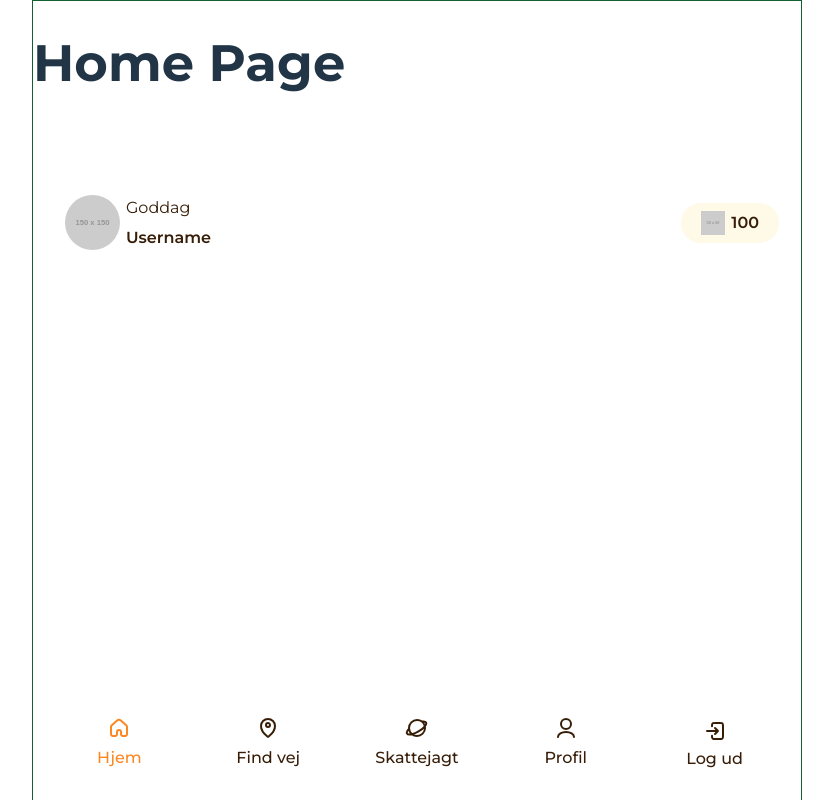
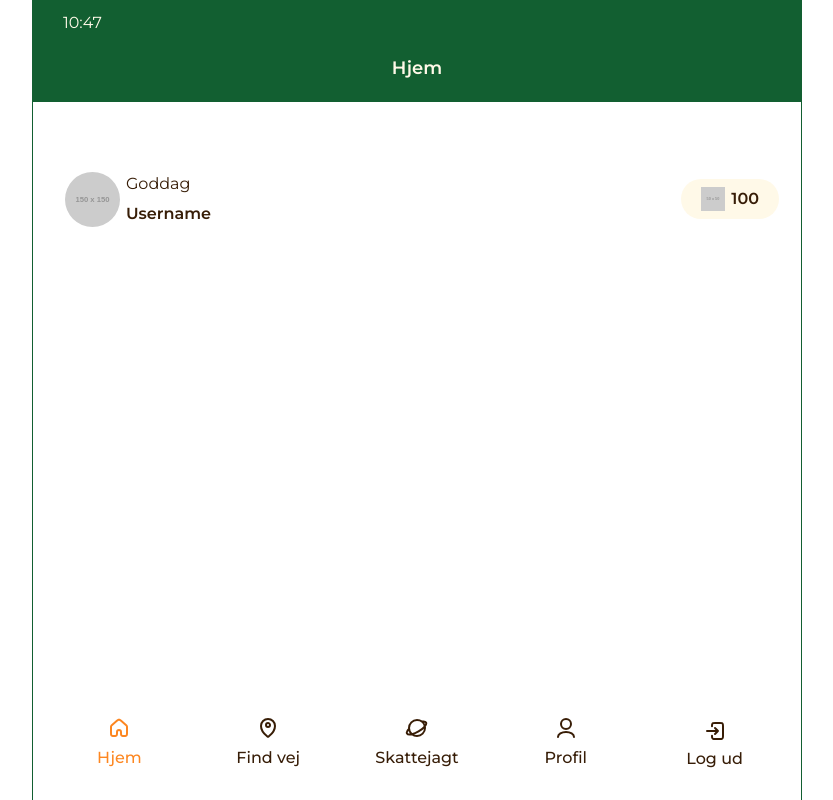
Before and after one commit to alvihelene/Geografiskhave-FE-alvitest, a React (Vite) app: page / in a window 1280 px wide. Shown: the whole page, without its empty margins (223-1056 px from the left). Built offline with nearby package versions, Linux system fonts and the light colour scheme.

Commit message:
alvi_branch made with the first component - header-component is done
Extra "right-div" is made, if there needs to be added template icons for the internet-connections.

```diff
--- a/src/components/shared/header/header.scss
+++ b/src/components/shared/header/header.scss
@@ -0,0 +1,35 @@
+@use "../../../assets/variable.scss" as v;
+
+.header {
+    display: flex;
+    flex-direction: column;
+    align-items: center;
+    padding: 10px;
+    background-color:v.$green;
+    color: v.$beige;
+
+    .top-container {
+        display: flex;
+        justify-content: space-between;
+        width: 100%;
+      }
+
+    .left-container {
+      display: flex;
+      justify-content: flex-start;
+      margin-left: 20px;
+    }
+
+    .right-container {
+      display: flex;
+      justify-content: flex-end;
+      margin-right: 20px;
+    }
+
+    .bottom-container {
+        font-size: v.$h3;
+        font-weight: 600;
+        padding-top: 20px;
+        margin-bottom: 10px;
+      }
+}
--- a/src/components/shared/header/header.tsx
+++ b/src/components/shared/header/header.tsx
@@ -0,0 +1,38 @@
+import React from 'react';
+import "./header.scss"
+
+
+interface HeaderProps {
+  currentPage: string;
+}
+
+const Header: React.FC<HeaderProps> = ({ currentPage }) => {
+  const getTime = () => {
+    const date = new Date();
+    return `${date.getHours()}:${date.getMinutes()}`;
+  };
+
+  return (
+    <div className="header">
+    <div className="top-container">
+        <div className="left-container">
+            <div className="left">
+            <span>{getTime()}</span>
+            </div>
+        </div>
+        <div className="right-container">
+            <div className="right">
+                <span className="icon internet"></span>
+                <span className="icon wifi"></span>
+                <span className="icon battery"></span>
+            </div>
+        </div>
+      </div>
+      <div className="bottom-container">
+        <div>{currentPage}</div> {/* This is under the right and left divs */}
+      </div>
+    </div>
+  );
+};
+
+export default Header;
--- a/src/pages/HomePage/HomePage.tsx
+++ b/src/pages/HomePage/HomePage.tsx
@@ -2,11 +2,12 @@ import React from "react";
 import { observer } from "mobx-react-lite";
 import "./HomePage.scss";
 import FrontpageProfile from "../../components/profile/frontpageProfile/frontpageProfile";
+import Header from "../../components/shared/header/header";
 
 const HomePage = () => {
   return (
     <div className="HomePage">
-      <h1>Home Page</h1>
+      <Header currentPage="Hjem" />
       <FrontpageProfile />
     </div>
   );
```
